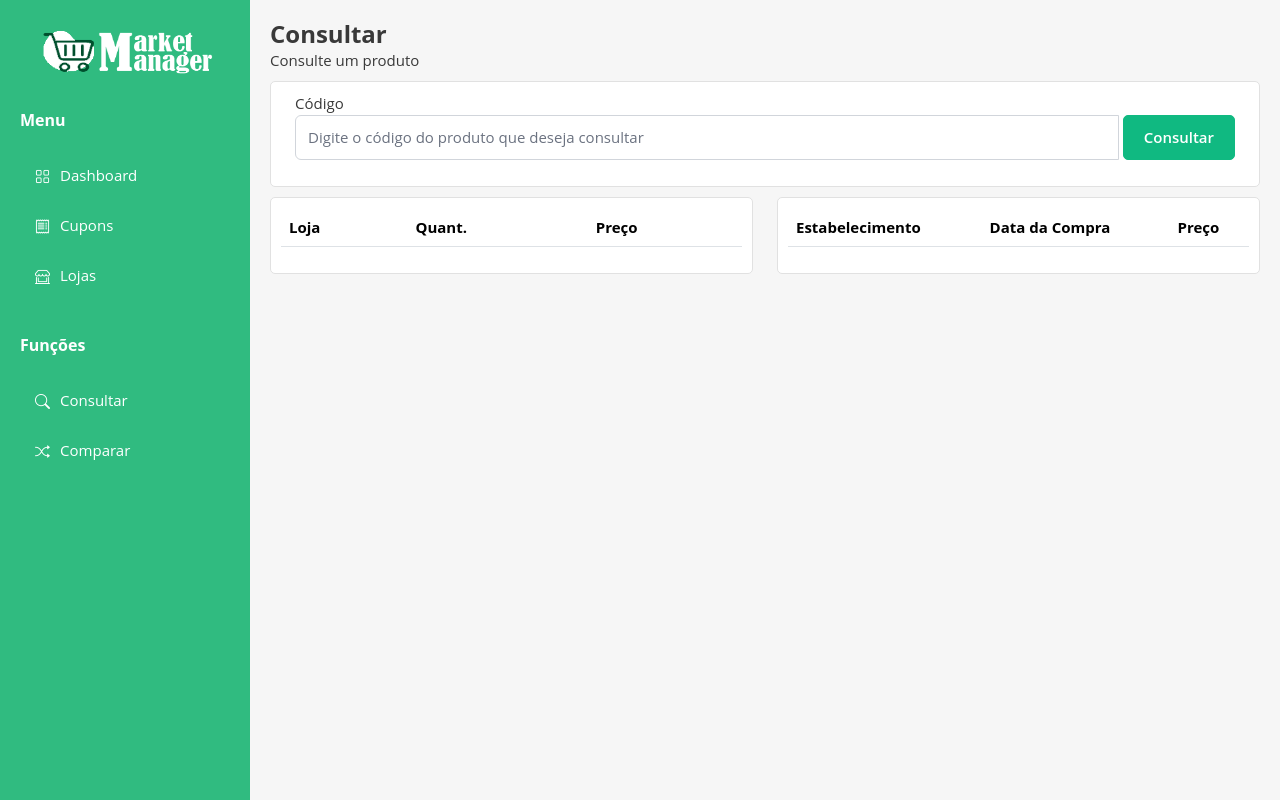
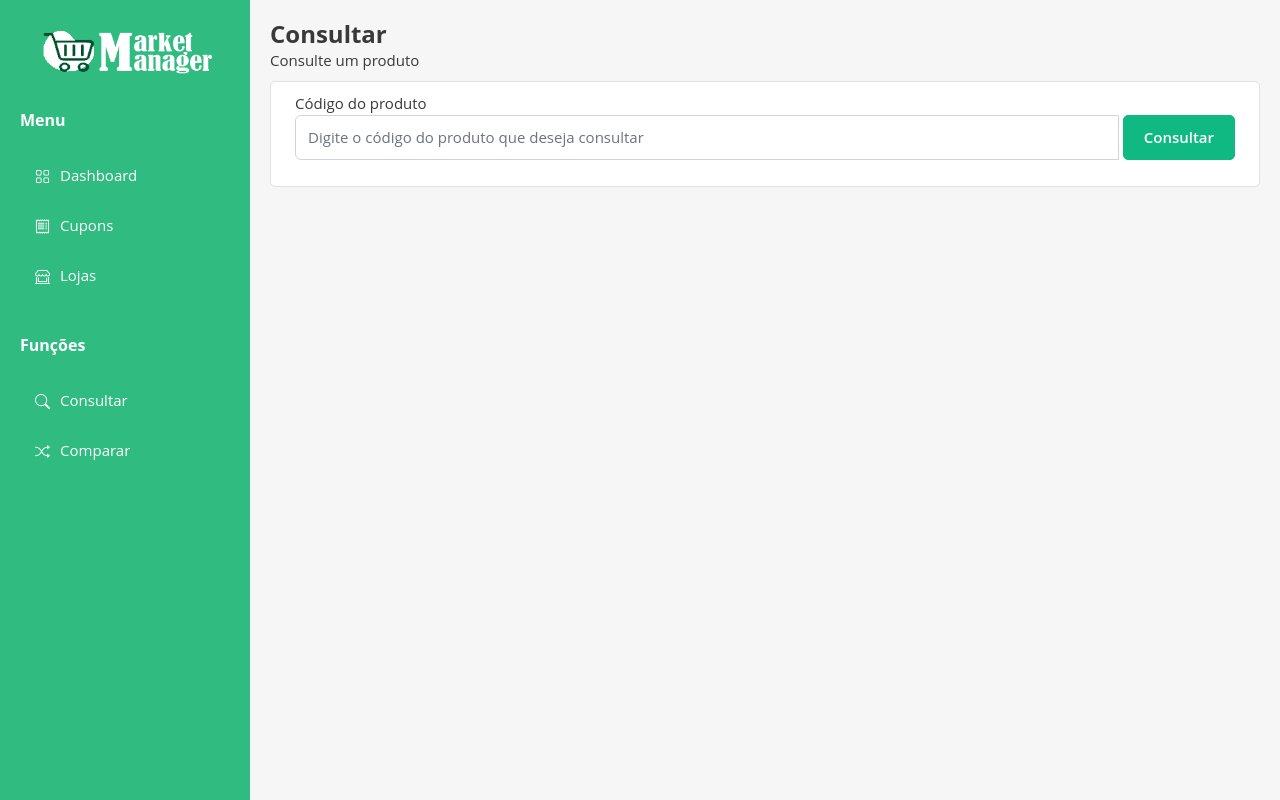
Before and after one commit to BrunoGurris/app.vue.marketmanager, a Vue app: page /consultar in a window 1280 px wide. Built offline with nearby package versions, Linux system fonts and the light colour scheme.

Commit message:
feat(consult): part

```diff
--- a/src/components/consult/TableCouponsConsult.vue
+++ b/src/components/consult/TableCouponsConsult.vue
@@ -1,7 +1,7 @@
 <template>
   <div>
     <div class="table-responsive">
-      <table class="table table-hover">
+      <table class="table">
         <thead>
           <tr>
             <th scope="col">Estabelecimento</th>
--- a/src/components/consult/TableStoresConsult.vue
+++ b/src/components/consult/TableStoresConsult.vue
@@ -1,7 +1,7 @@
 <template>
   <div>
     <div class="table-responsive">
-      <table class="table table-hover">
+      <table class="table">
         <thead>
           <tr>
             <th scope="col">Loja</th>
--- a/src/components/coupons/ModalCreateCoupon.vue
+++ b/src/components/coupons/ModalCreateCoupon.vue
@@ -7,7 +7,7 @@
         <div class="col-12 mb-3">
           <label class="form-label m-0 w-100">Chave de acesso (Cupom SAT)</label>
           <InputGroup>
-            <InputText v-model="formCreateCoupon.key" type="text"
+            <InputText v-model="formCreateCoupon.key" type="text" inputmode="numeric"
               placeholder="Digite, scaneie o código de barras ou o QR Code do cupom" maxlength="44" class="w-100" />
             <Button icon="bi bi-qr-code" class="ms-1" @click="openModalReadQrCode()" />
           </InputGroup>
--- a/src/views/Consult.vue
+++ b/src/views/Consult.vue
@@ -10,17 +10,21 @@
     <div class="page-content-layout px-4">
       <div class="row">
         <div class="col-12 mb-3">
-          <label class="form-label m-0 w-100">Código</label>
+          <label class="form-label m-0 w-100">Código do produto</label>
           <InputGroup>
-            <InputText v-model="formConsult.cod" type="text"
+            <InputText v-show="!step" v-model="formConsult.cod" type="text" inputmode="numeric"
               placeholder="Digite o código do produto que deseja consultar" />
-            <Button :label="buttonConsult.label" :disabled="buttonConsult.disabled" class="ms-1" @click="consult()" />
+            <Button v-show="!step" :label="buttonConsult.label" :disabled="buttonConsult.disabled" class="ms-1"
+              @click="consult()" />
+
+            <InputText v-show="step" type="text" class="input-readonly" :value="'Buscando por: ' + formConsult.cod" readonly />
+            <Button v-show="step" label="Nova consulta" severity="info" class="ms-1" @click="clearConsult()" />
           </InputGroup>
         </div>
       </div>
     </div>
 
-    <div class="row">
+    <div v-if="step" class="row">
       <div class="col-12 col-lg-6">
         <div class="page-content-layout">
           <TableStoresConsult :stores="stores" />
@@ -53,6 +57,7 @@ export default {
     return {
       stores: [],
       coupons: [],
+      step: false,
 
       formConsult: {
         cod: ''
@@ -78,6 +83,7 @@ export default {
       if (response.status == 200) {
         this.stores = response.data.stores
         this.coupons = response.data.coupons
+        this.step = true
         this.$toast.add({ severity: 'success', summary: 'Sucesso', detail: 'Consulta realizada com sucesso!', life: 3000 })
       } else {
         this.$toast.add({ severity: 'error', summary: 'Erro', detail: response.data.messages[0], life: 3000 })
@@ -85,6 +91,11 @@ export default {
 
       this.buttonConsult.label = 'Consultar'
       this.buttonConsult.disabled = false
+    },
+
+    clearConsult() {
+      this.formConsult.cod = ''
+      this.step = false
     }
   },
 
```
